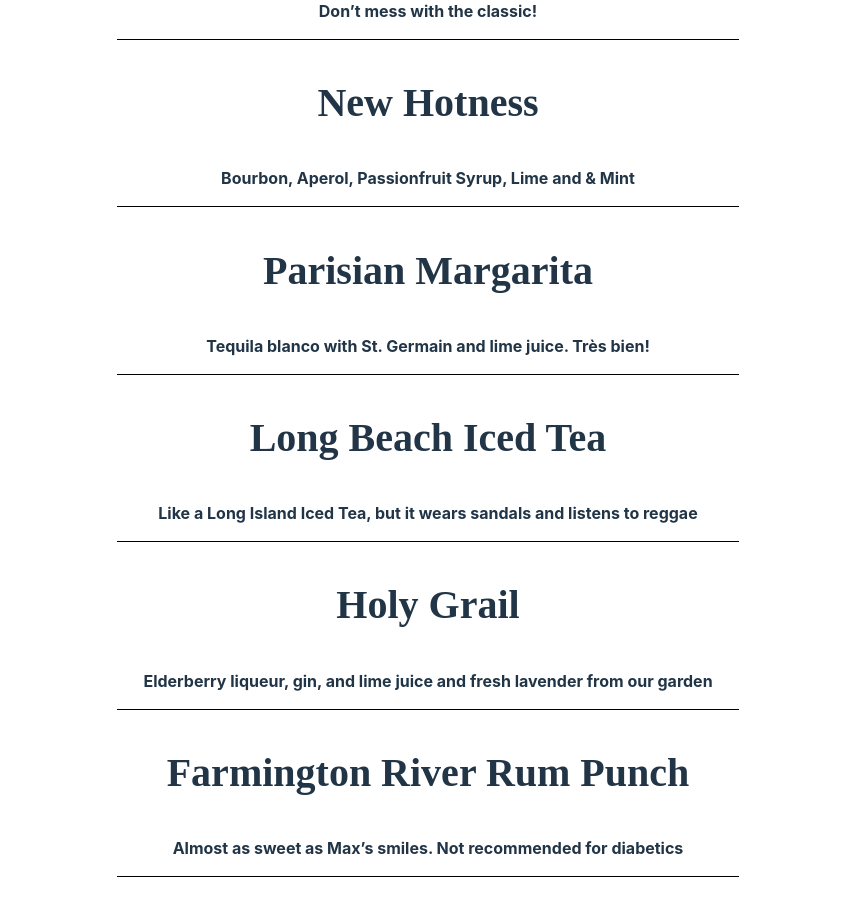
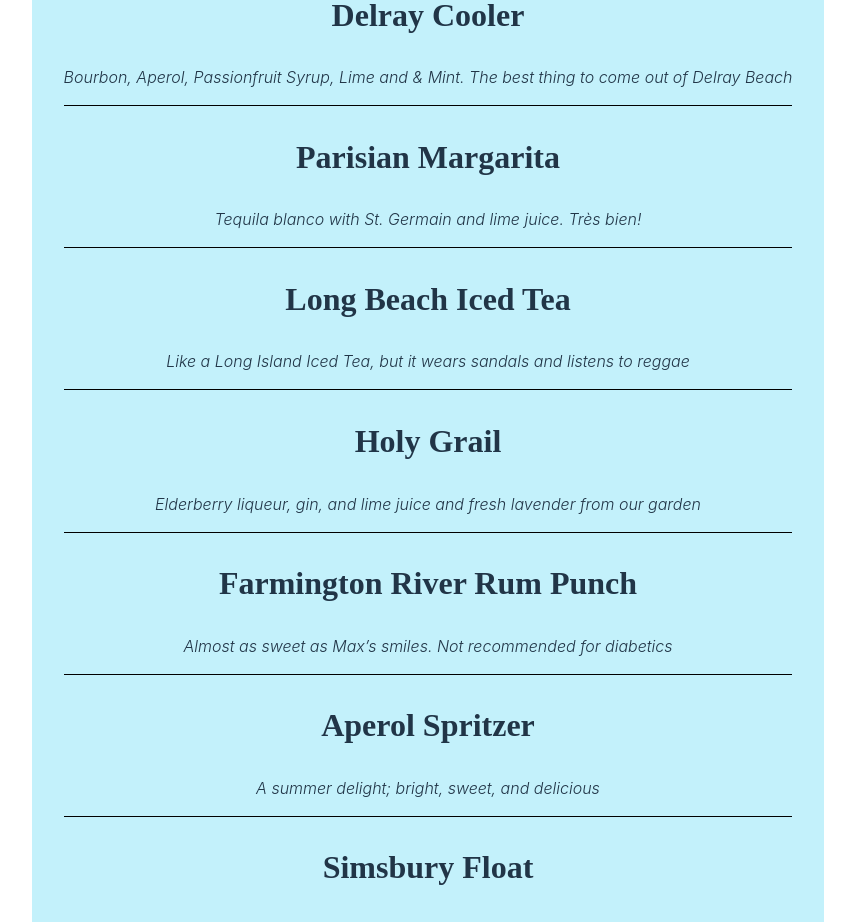
Before and after one commit to taubman33/drink-menu, a React (Vite) app in the folder drink-menu/: page / in a window 1280 px wide. Shown: the part 620-1542 px from the top of the page, without its empty margins (212-1067 px from the left). Built offline with nearby package versions, Linux system fonts and the light colour scheme.

Commit message:
updating titles

```diff
--- a/drink-menu/src/App.css
+++ b/drink-menu/src/App.css
@@ -3,6 +3,7 @@
   margin: 0 auto;
   padding: 2rem;
   text-align: center;
+  background-color: #c3f1fb;
 }
 
 .app-Header, .app-Main {
@@ -23,10 +24,12 @@
 
 
 #drink-title{
-  font-size: 2.5rem;
+  font-size: 2rem;
 }
 
 #drink-description{
+  font-style: italic;
+  font-weight:300;
   font-size: 1rem;
 }
 
--- a/drink-menu/src/components/Main.jsx
+++ b/drink-menu/src/components/Main.jsx
@@ -13,8 +13,8 @@ const Main = () => {
 
     { title: "Old Fashioned", description: "Don’t mess with the classic!" },
     {
-      title: "New Hotness",
-      description: "Bourbon, Aperol, Passionfruit Syrup, Lime and & Mint",
+      title: "Delray Cooler",
+      description: "Bourbon, Aperol, Passionfruit Syrup, Lime and & Mint. The best thing to come out of Delray Beach",
     },
     {
       title: "Parisian Margarita",
@@ -40,6 +40,10 @@ const Main = () => {
       description: "A summer delight; bright, sweet, and delicious",
     },
     {
+      title: "Simsbury Float",
+      description: "Coca cola and chocolate Liquer with Ice cream on top",
+    },
+    {
       title: "Kingston Libre",
       description: "Coca Cola, Jamaican rum, fresh lime juice",
     },
```
